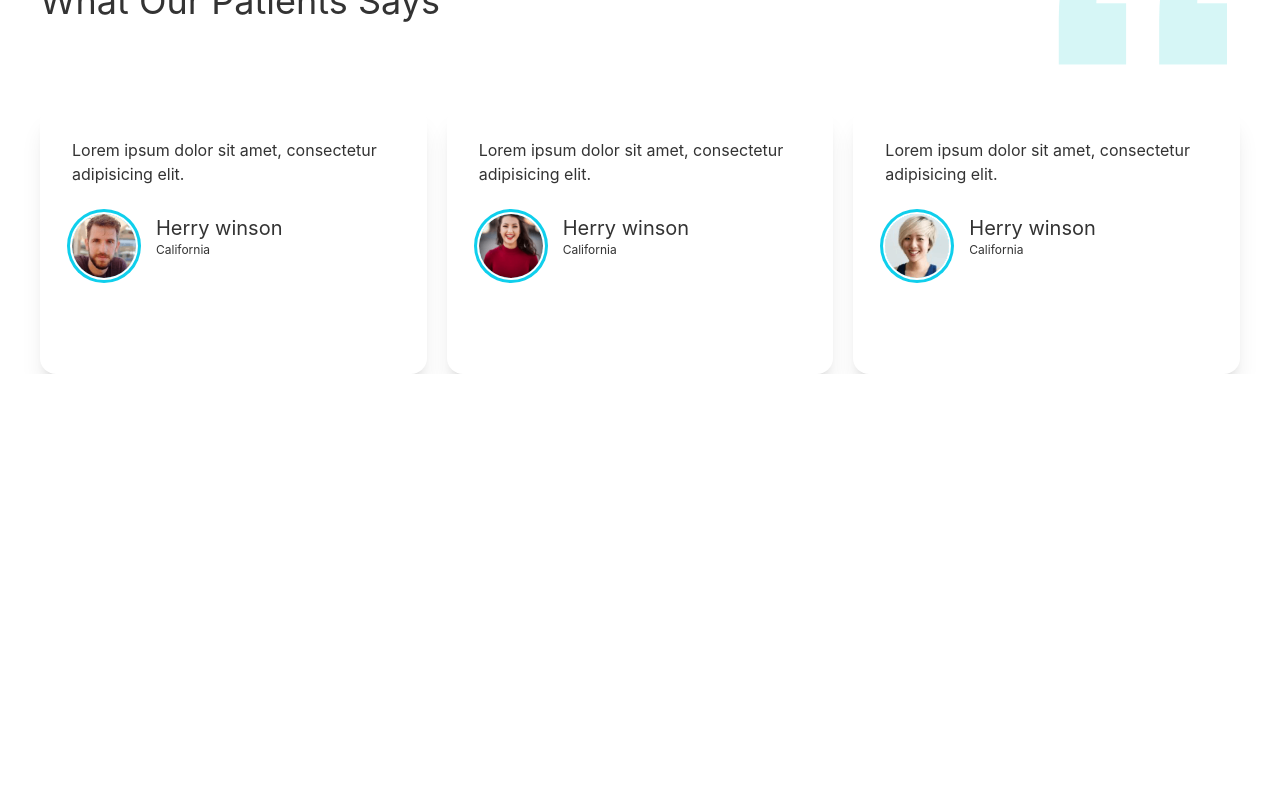
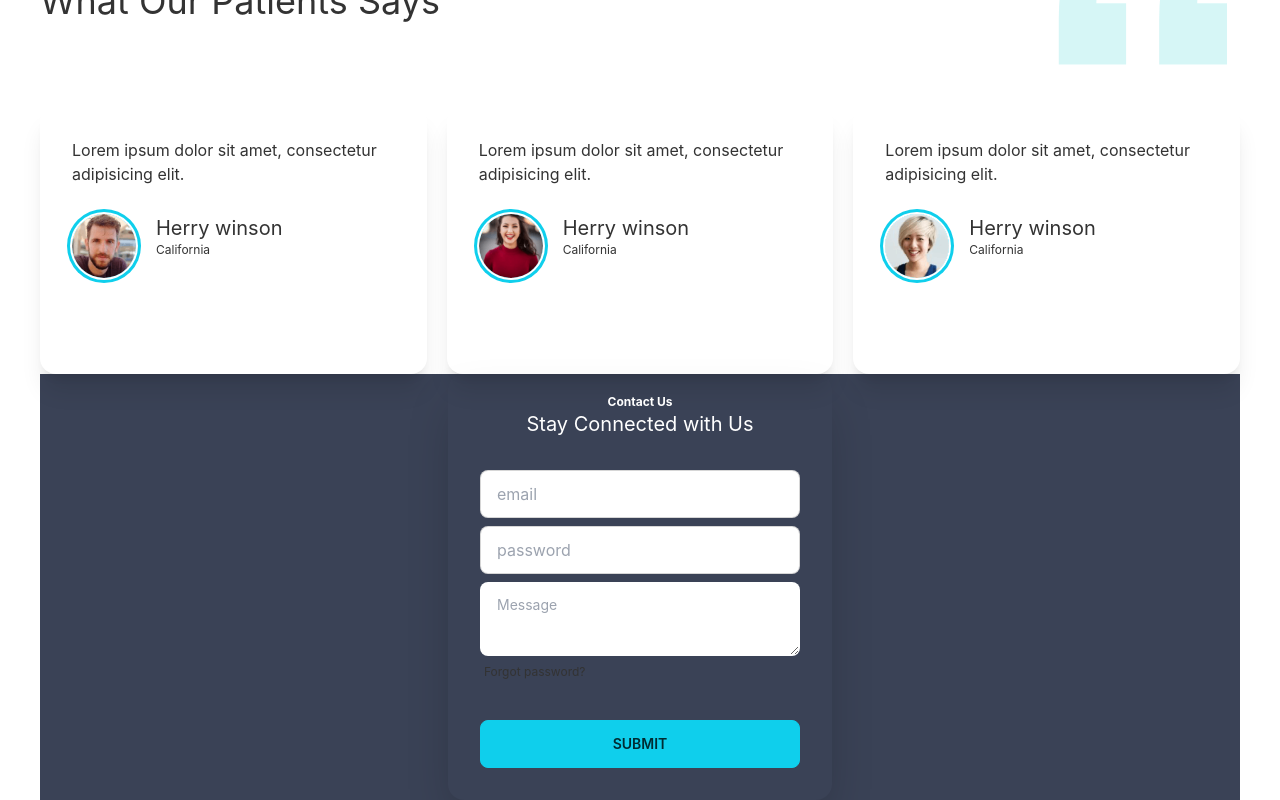
Before and after one commit to laizuakram1/doctors-portal-client, a React (Create React App) app: page / in a window 1280 px wide. Shown: the part 3075-3875 px from the top of the page. Before the commit the page ends 3449 px from the top, so only its background shows below. Built offline with nearby package versions, Linux system fonts and the light colour scheme.

Commit message:
create contact us

```diff
--- a/package.json
+++ b/package.json
@@ -9,6 +9,7 @@
     "daisyui": "^2.15.2",
     "react": "^18.1.0",
     "react-dom": "^18.1.0",
+    "react-hook-form": "^7.31.3",
     "react-router-dom": "^6.3.0",
     "react-scripts": "5.0.1",
     "web-vitals": "^2.1.4"
--- /dev/null
+++ b/src/pages/Home/ContactUs.js
@@ -0,0 +1,36 @@
+import React from 'react';
+import { useForm } from "react-hook-form";
+
+
+const ContactUs = () => {
+
+    return (
+        <div class="hero min-h-lg bg-accent">
+           <div class="card flex-shrink-0 w-full max-w-sm shadow-2xl">
+               <h4 className='text-white text-center text-secondary text-xs font-bold mt-5'>Contact Us</h4>
+               <h2 className='text-white text-center text-xl'>Stay Connected with Us</h2>
+                    <div class="card-body">
+                        <div class="form-control">
+
+                            <input type="text" placeholder="email" class="input input-bordered" />
+                        </div>
+                        <div class="form-control">
+
+                            <input type="text" placeholder="password" class="input input-bordered" />
+
+                            <textarea class="textarea mt-2" placeholder="Message"></textarea>
+
+                            <label class="label">
+                                <a href="#" class="label-text-alt link link-hover">Forgot password?</a>
+                            </label>
+                        </div>
+                        <div class="form-control mt-6">
+                            <button class="btn btn-primary">Submit</button>
+                        </div>
+                    </div>
+                </div>
+        </div>
+    );
+};
+
+export default ContactUs;
--- a/src/pages/Home/Home.js
+++ b/src/pages/Home/Home.js
@@ -1,5 +1,6 @@
 import React from 'react';
 import Banner from './Banner';
+import ContactUs from './ContactUs';
 import Info from './Info';
 import MakeAppointment from './MakeAppointment';
 import Services from './Services';
@@ -13,6 +14,7 @@ const Home = () => {
             <Services></Services>
             <MakeAppointment></MakeAppointment>
             <Testmonial></Testmonial>
+            <ContactUs></ContactUs>
 
         </div>
     );
```
Also changed, not shown: 1 other file (tests, documents, lock files or other folders).
